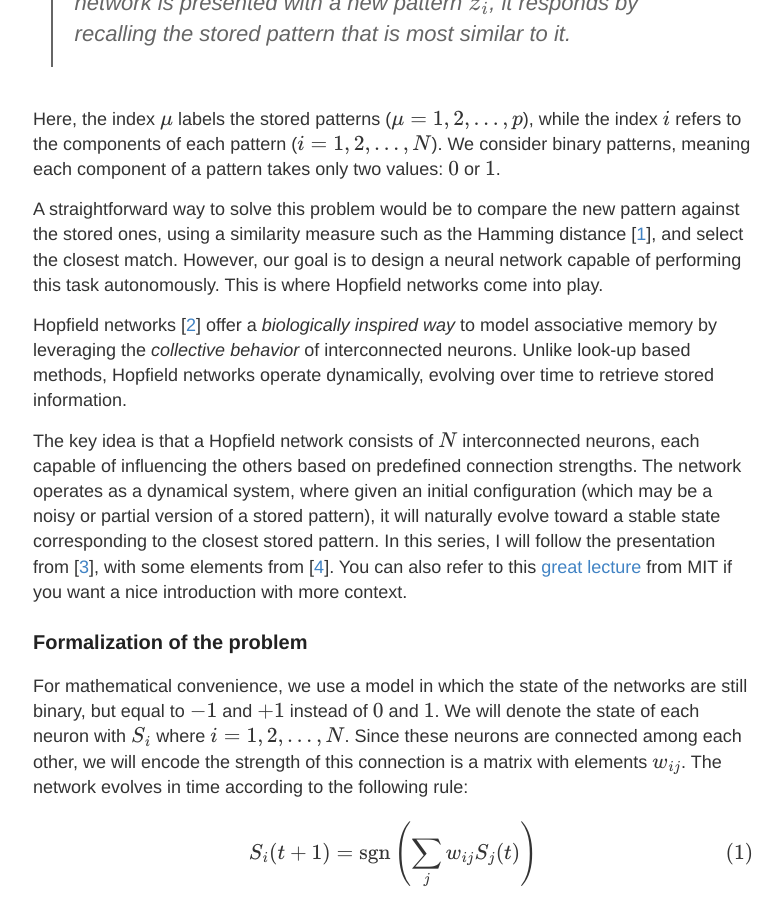
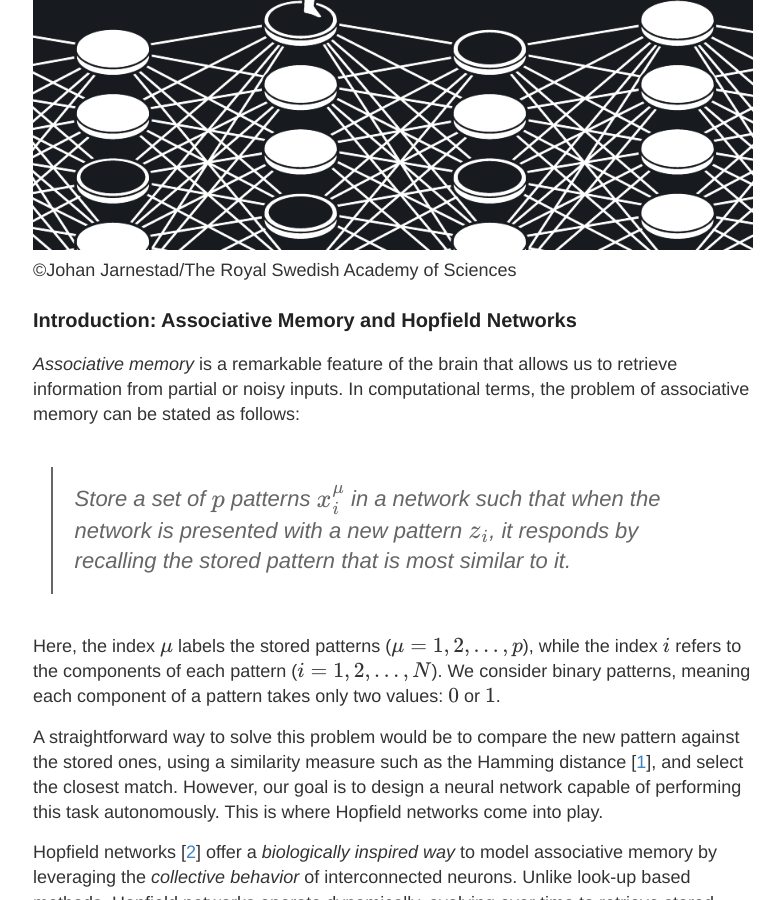
Before and after one commit to verzep/verzep.github.io, a Jekyll site: the page built from _posts/2025-02-09-Hopfield-1.md, in a window 1280 px wide and 900 px high, scrolled down 691 px. Shown: the whole window, without its empty margins (247-1031 px from the left). Built offline with Jekyll 4.4.1, drawn with Linux system fonts in a browser that asks for light colours; formulas are drawn with MathJax 3.

Commit message:
figure is back

```diff
--- a/_posts/2025-02-09-Hopfield-1.md
+++ b/_posts/2025-02-09-Hopfield-1.md
@@ -11,13 +11,10 @@ In this series, I'll explore the fascinating world of Hopfield networks—an ele
 These networks not only provide insights into brain function but also have broad applications in computational neuroscience and machine learning.
 In this first post, we'll break down the core principles of Hopfield networks, their characteristics, and I'll walk you through Python implementations to get you started with this powerful concept.
 
-[//]: # (<figure>)
-
-[//]: # (  <img src="{{site.url}}/images/2025-02-10/nobel.png" alt="Hopfield Nobel"/>)
-
-[//]: # (  <figcaption>©Johan Jarnestad/The Royal Swedish Academy of Sciences</figcaption>)
-
-[//]: # (</figure>)
+<figure>
+  <img src="{{site.url}}/images/2025-02-10/nobel.png" alt="Hopfield Nobel"/>
+  <figcaption>©Johan Jarnestad/The Royal Swedish Academy of Sciences</figcaption>
+</figure>
 
 ### Introduction: Associative Memory and Hopfield Networks
 
```
